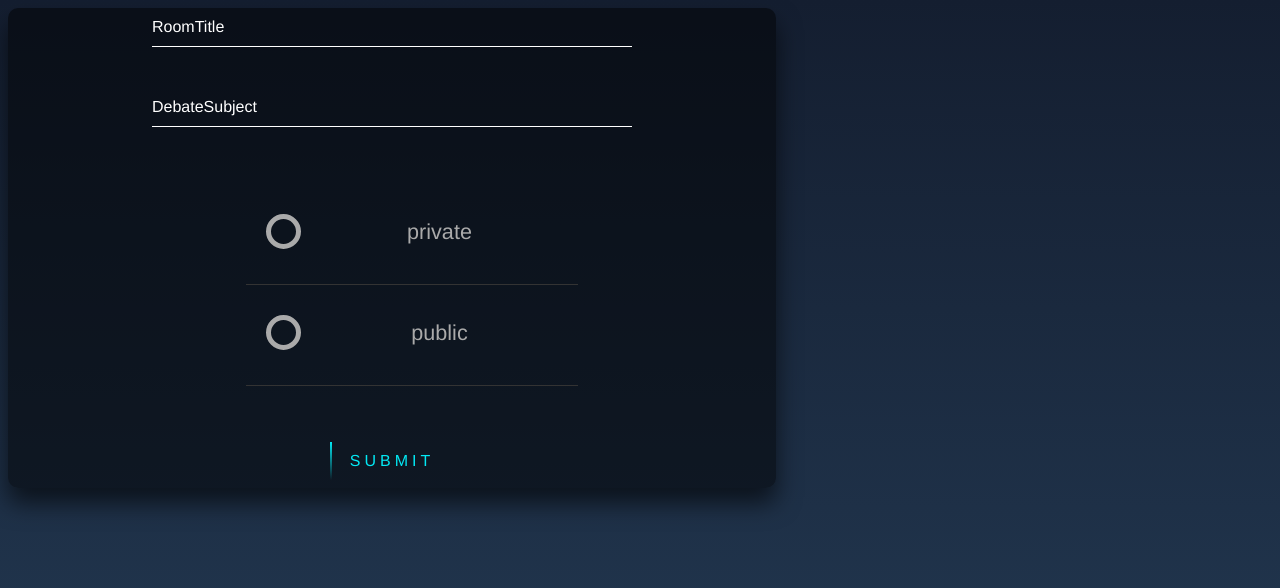
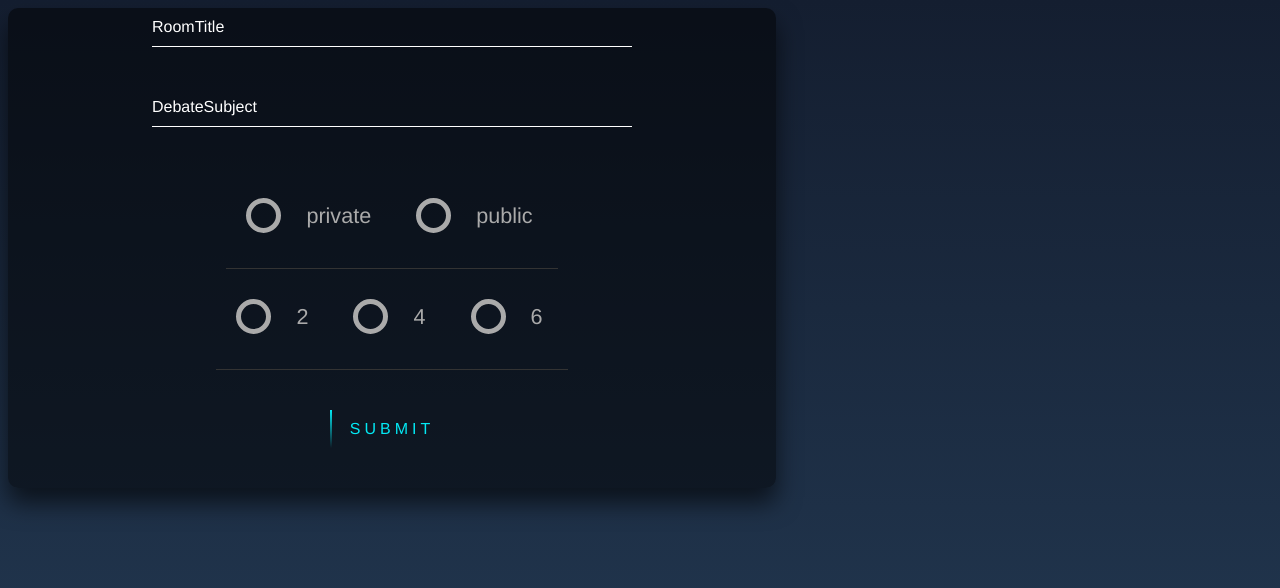
Before and after one commit to Kim-Hye-Jun/SechiHyeo, a Vue app in the folder frontend/: page /dev in a window 1280 px wide. Shown: the top 588 px of the page. Built offline with nearby package versions, Linux system fonts and the light colour scheme.

Commit message:
feat: update room entrance page
토론방 조회 페이지 개발(디자인 추가, 기능 개발)

```diff
--- a/frontend/src/components/organisms/room-entrance/RoomMakeModalComponent.vue
+++ b/frontend/src/components/organisms/room-entrance/RoomMakeModalComponent.vue
@@ -8,7 +8,7 @@
       ref="debateSubjectInput"
       labelName="DebateSubject"
     ></modal-input-box-component>
-    <ul>
+    <div class="flex__ul">
       <modal-radio-button-component
         labelId="private"
         labelValue="private"
@@ -21,7 +21,27 @@
         selector="accessModifier"
         @method="setRadioValue"
       ></modal-radio-button-component>
-    </ul>
+    </div>
+    <div class="flex__ul">
+      <modal-radio-button-component
+        labelId="2"
+        labelValue="2"
+        selector="numOfPeople"
+        @method="setRadioValue"
+      ></modal-radio-button-component>
+      <modal-radio-button-component
+        labelId="4"
+        labelValue="4"
+        selector="numOfPeople"
+        @method="setRadioValue"
+      ></modal-radio-button-component>
+      <modal-radio-button-component
+        labelId="6"
+        labelValue="6"
+        selector="numOfPeople"
+        @method="setRadioValue"
+      ></modal-radio-button-component>
+    </div>
     <button-component-vue @click="myFunc()"></button-component-vue>
   </div>
 
@@ -59,6 +79,7 @@ export default defineComponent({
           typeof ModalInputBoxComponent
         >
       ).inputValue;
+      // (#구현할것) 모달 input에서 데이터를 받아와서 방 생성 post 요청을 보냄
     },
     setRadioValue(radioValue: string): void {
       this.radioValue = radioValue;
@@ -87,4 +108,8 @@ body {
   text-align: center;
   align-items: center;
 }
+.flex__ul {
+  display: flex;
+  flex-direction: row;
+}
 </style>
--- a/frontend/src/components/templates/room-entrance/RoomEntrancePageComponent.vue
+++ b/frontend/src/components/templates/room-entrance/RoomEntrancePageComponent.vue
@@ -1,6 +1,8 @@
 <template>
-  <div>
-    <room-entrance-search-input-component></room-entrance-search-input-component>
+  <div class="flex">
+    <room-entrance-search-input-component
+      @getSearchValue="updateRooms"
+    ></room-entrance-search-input-component>
     <room-entrance-board-component></room-entrance-board-component>
   </div>
 </template>
@@ -21,6 +23,17 @@ export default defineComponent({
   },
   //   created() {},
   //   mounted() {},
-  methods: {},
+  methods: {
+    updateRooms(searchValue: string) {
+      //(#구현해야할것) searchValue로 방검색 axios 요청 보낸 후 room-entrance-board-component 갱신
+    },
+  },
 });
 </script>
+
+<style>
+.flex {
+  display: flex;
+  flex-direction: column;
+}
+</style>
```
Also changed, not shown: frontend/src/components/atoms/room-entrance/RoomEntranceSearchInputComponent.vue (+12 -2 lines), frontend/src/components/molecules/room-entrance/RoomEntranceComponent.vue (+7 -2 lines), frontend/src/components/organisms/room-entrance/RoomEntranceBoardComponent.vue (+18 -8 lines).
